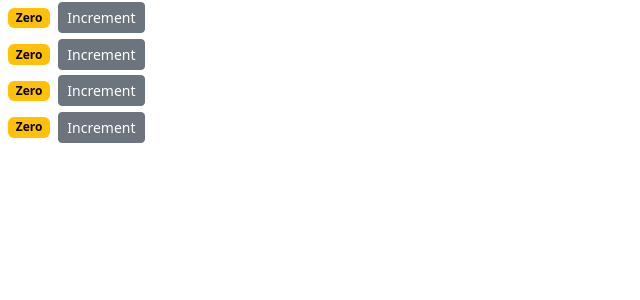
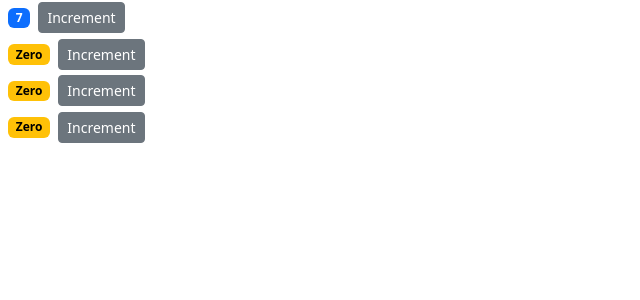
Before and after one commit to FreshhDevv/EverythingJavaScript, a React (Create React App) app in the folder REACT/counter-app/: page / in a window 1280 px wide. Shown: the top 300 px of the page, without its empty margins (0-640 px from the left). Built offline with nearby package versions, Linux system fonts and the light colour scheme.

Commit message:
Passing data to components

```diff
--- a/REACT/counter-app/src/components/counter.jsx
+++ b/REACT/counter-app/src/components/counter.jsx
@@ -2,15 +2,16 @@
 
 class Counter extends Component {
   state = {
-    count: 0,
+    value: this.props.value,
   };
 
   handleIncrement = (product) => {
     console.log(product);
-    this.setState({ count: this.state.count + 1 });
+    this.setState({ value: this.state.value + 1 });
   };
 
   render() {
+    console.log('props', this.props);
     return (
       <div>
         <span className={this.getBadgeClasses()}>{this.formatCount()}</span>
@@ -26,13 +27,13 @@
 
   getBadgeClasses() {
     let classes = "badge m-2 text-bg-";
-    classes += this.state.count === 0 ? "warning" : "primary";
+    classes += this.state.value === 0 ? "warning" : "primary";
     return classes;
   }
 
   formatCount() {
-    const { count } = this.state;
-    return count === 0 ? "Zero" : count;
+    const { value } = this.state;
+    return value === 0 ? "Zero" : value;
   }
 }
 
--- a/REACT/counter-app/src/components/counters.jsx
+++ b/REACT/counter-app/src/components/counters.jsx
@@ -4,7 +4,7 @@
 class Counters extends Component {
     state = {
         counters: [
-            {id: 1, value: 0},
+            {id: 1, value: 7},
             {id: 2, value: 0},
             {id: 3, value: 0},
             {id: 4, value: 0},
@@ -13,7 +13,7 @@
     render() {
         return (
             <div>
-                {this.state.counters.map(counter => <Counter key={counter.id}/>)}
+                {this.state.counters.map(counter => <Counter key={counter.id} value={counter.value} />)}
             </div>
         );
     }
```
